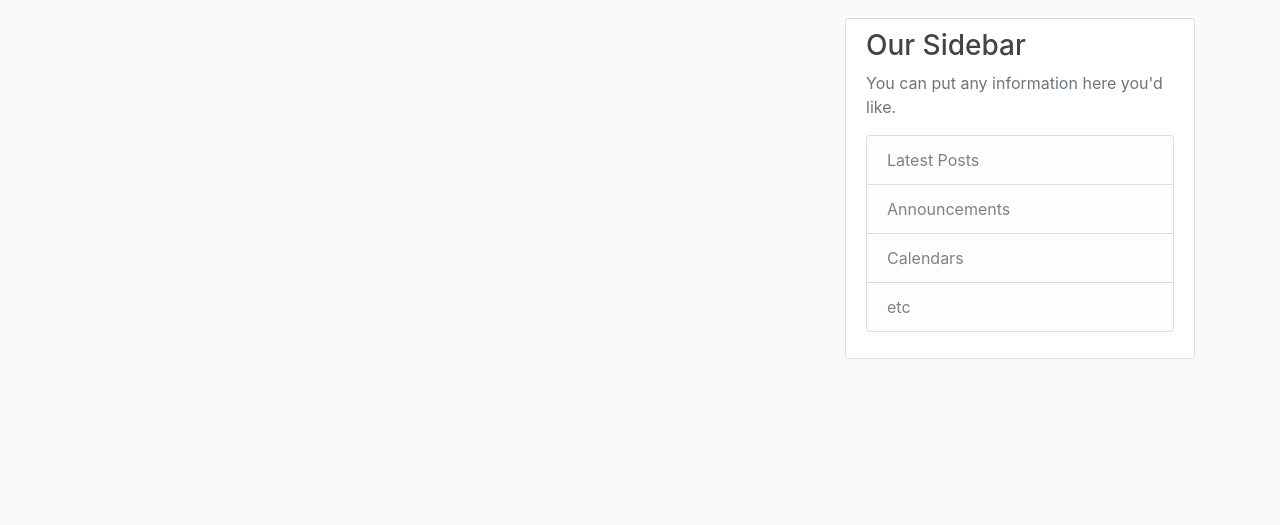
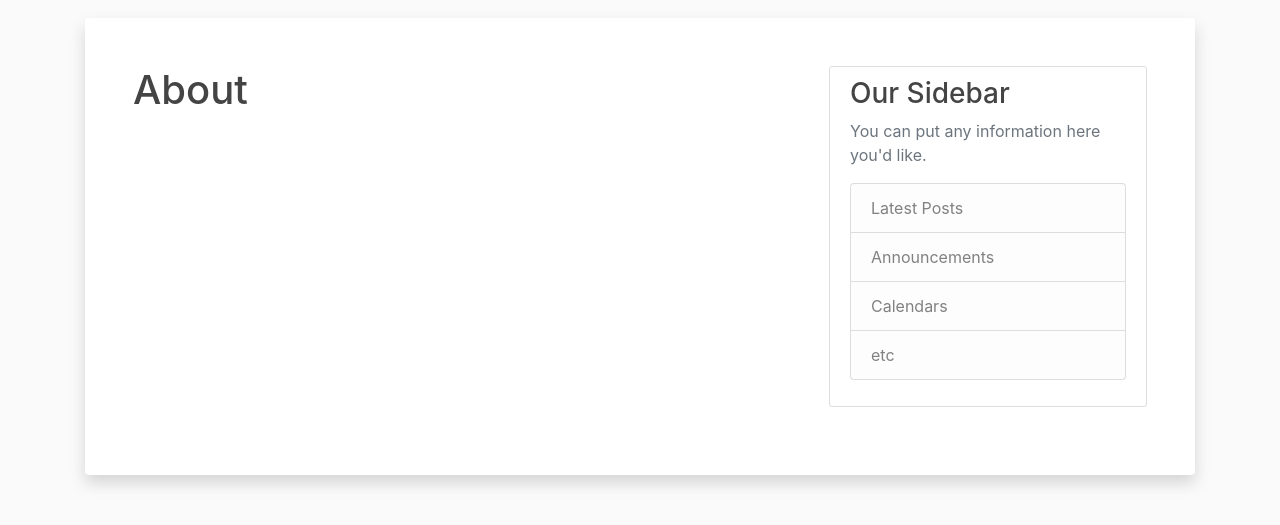
Before and after one commit to Barani2396/Kindness-Cafe, a Django app: page /about/ in a window 1280 px wide. Shown: the part 62-587 px from the top of the page. Run offline with Django 3.2, Linux system fonts and the light colour scheme; some libraries are stand-ins or nearby versions.

Commit message:
initial commit

```diff
--- a/kc_app/templates/kc_app/about.html
+++ b/kc_app/templates/kc_app/about.html
@@ -1,5 +1,3 @@
-{% extends "kc_app/base.html" %}
-
-{% block content %}
-
+{% extends "kc_app/base.html" %} {% block content %}
+<h1>About</h1>
 {% endblock %}
--- a/kc_app/templates/kc_app/base.html
+++ b/kc_app/templates/kc_app/base.html
@@ -36,16 +36,18 @@
                         <a class="nav-item nav-link" href="{% url 'kc_app-reviews' %}">Reviews</a>
                         <a class="nav-item nav-link" href="{% url 'kc_app-contact' %}">Contacts us</a>
                     </div>
-                </div>
                     <!-- Navbar Right Side -->
                     <div class="navbar-nav nav-font2">
                         <a class="nav-item nav-link" href="{% url 'kc_app-donate' %}">Donate</a>
                         <a class="nav-item nav-link" href="{% url 'kc_app-about' %}">About</a>
                     </div>
                 </div>
+            </div>
         </nav>
     </header>
     <main role="main" class="container">
+        <div class="card border-0 shadow my-5">
+            <div class="card-body p-5">
                 <div class="row">
                     <div class="col-md-8">
                         {% block content %}{% endblock %}
@@ -64,8 +66,9 @@
                         </div>
                     </div>
                 </div>
+            </div>
+        </div>
     </main>
-
 
     <!-- Optional JavaScript -->
     <!-- jQuery first, then Popper.js, then Bootstrap JS -->
--- a/kc_app/views.py
+++ b/kc_app/views.py
@@ -40,8 +40,10 @@ def reviews(request):
     }
     return render(request, 'kc_app/reviews.html', contexts)
 
+
 def contact_us(request):
     return render(request, 'kc_app/contact.html', {'title': 'Contact us'})
+
 
 def donate(request):
     return render(request, 'kc_app/donate.html', {'title': 'Donate'})
```
Also changed, not shown: db.sqlite3, kc_app/static/kc_app/Img1.jpg (added). Lines whose indentation alone changed are shown as unchanged.
